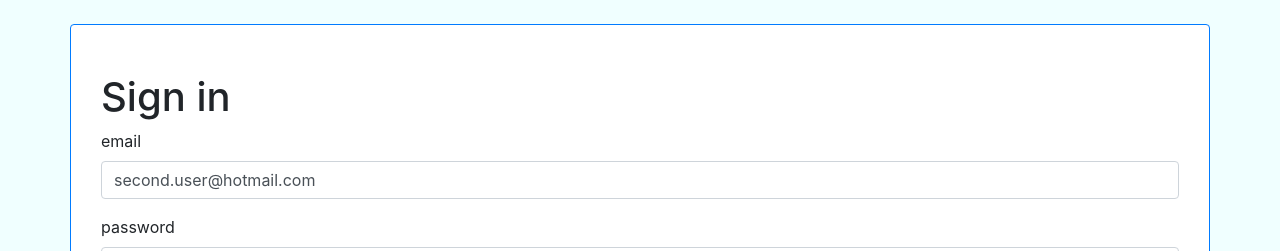
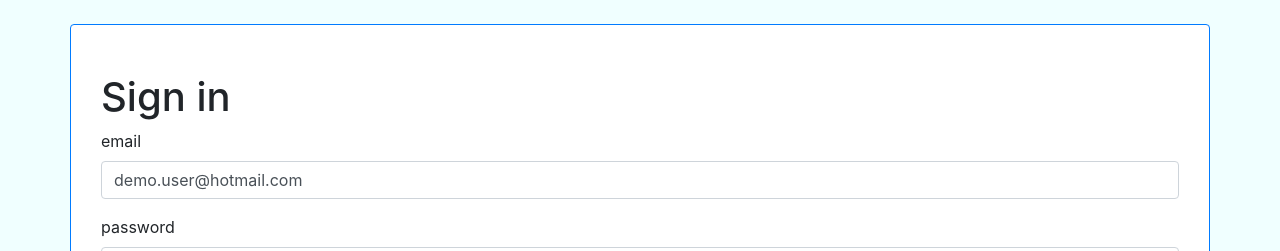
Before and after one commit to PeterCypers/image_saving_app_FEWD, a React (Vite) app: page /login in a window 1280 px wide. Shown: the top 251 px of the page. Built offline with nearby package versions, Linux system fonts and the light colour scheme; no server answers.

Commit message:
made demo user the default for login

```diff
--- a/src/pages/Login.jsx
+++ b/src/pages/Login.jsx
@@ -22,7 +22,7 @@ export default function Login() {
 
   const methods = useForm({
     defaultValues: {
-      email: 'second.user@hotmail.com',
+      email: 'demo.user@hotmail.com',
       password: '12345678'
     }
   });
```
